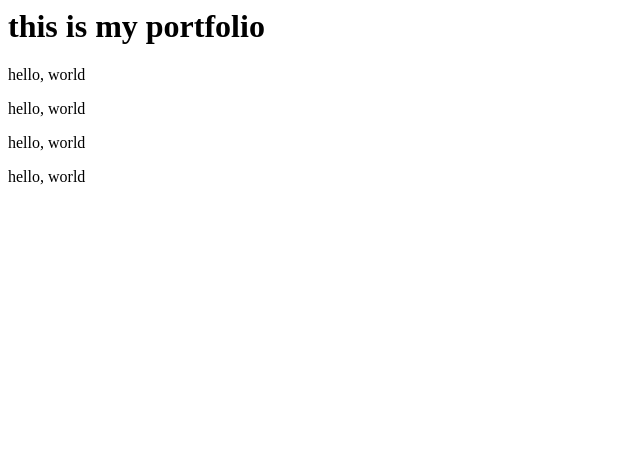
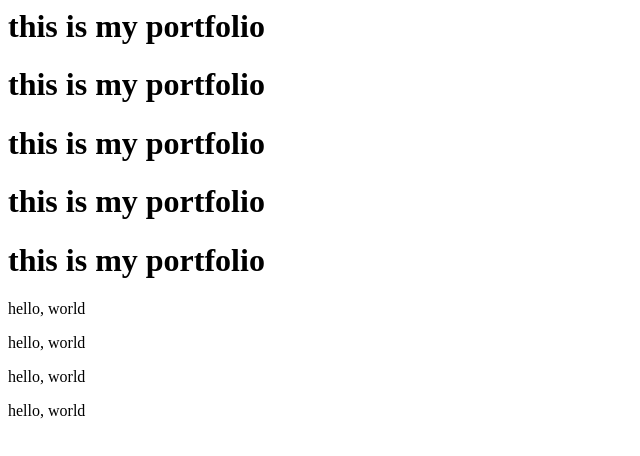
Before and after one commit to robbiegd/demo-repo-example, a plain HTML site: page index.html in a window 1280 px wide. Shown: the whole page, without its empty margins (0-640 px from the left). Drawn offline with Linux system fonts and the light colour scheme.

```diff
--- a/index.html
+++ b/index.html
@@ -1,5 +1,9 @@
 <html>
 <body>
+<h1> this is my portfolio</h1>
+<h1> this is my portfolio</h1>
+<h1> this is my portfolio</h1>
+<h1> this is my portfolio</h1>
 <h1> this is my portfolio</h1>
 <p> hello, world</p>
 <p> hello, world</p>
```
